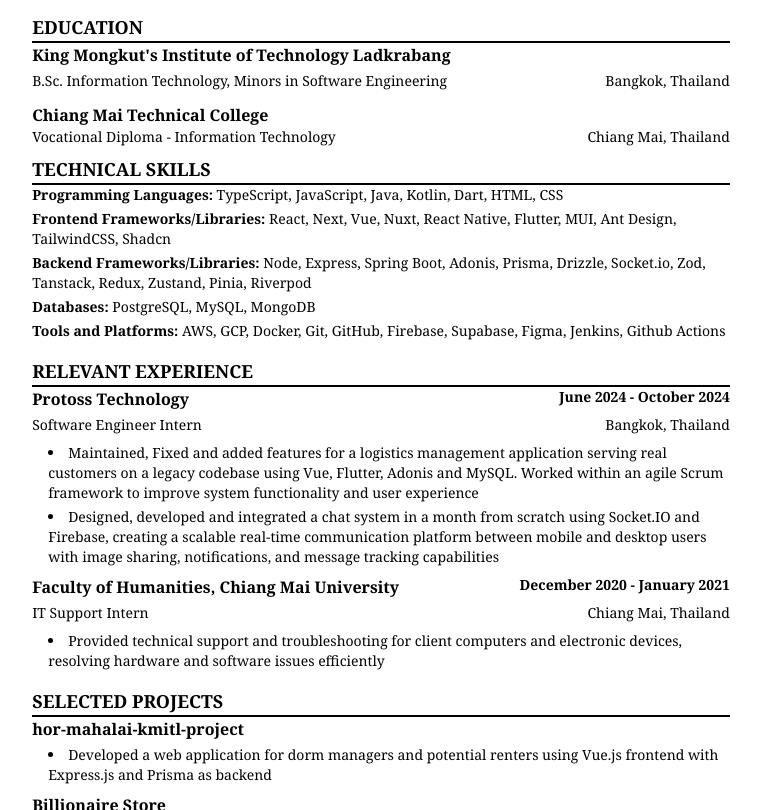
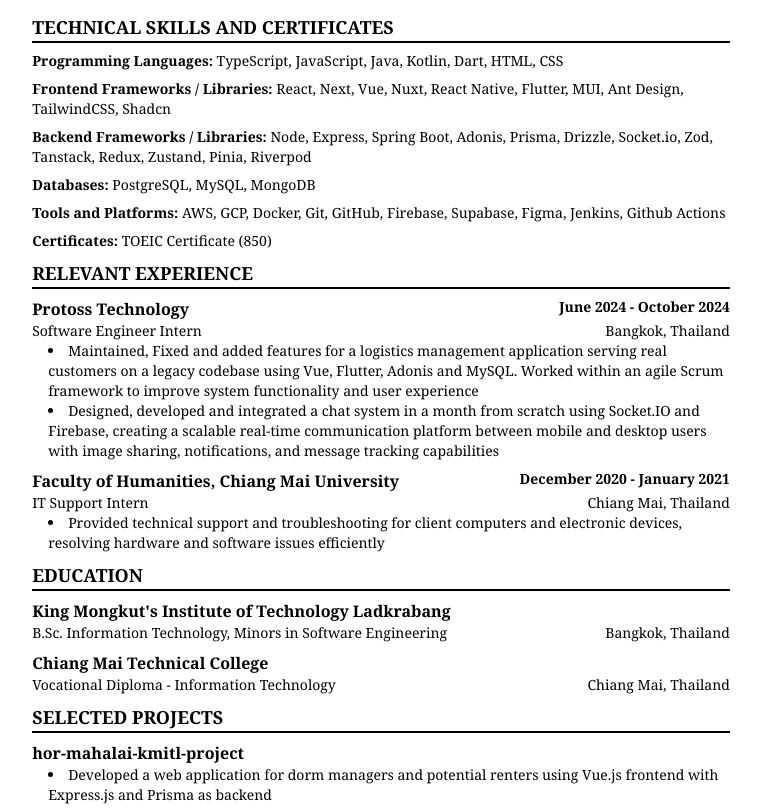
Before and after one commit to KayKaedesu/supersimpleresume, a website: page index.html in a window 1280 px wide. Shown: the part 111-921 px from the top of the page, without its empty margins (259-1020 px from the left). Drawn offline with nearby package versions, Linux system fonts and the light colour scheme.

Commit message:
fix: fix shit afthe spending like a month to migrate to arch and trying to use vim btw

```diff
--- a/index.html
+++ b/index.html
@@ -12,6 +12,7 @@
   >
     <header class="text-center mb-4">
       <h1 class="text-2xl font-bold mb-2">Ronnachai Srisangwarn</h1>
+      <!-- <span class="text-[0.1px]">Use later</span> -->
       <p class="text-sm">
         (+66) 821809530 |
         <a href="mailto:kaykaedesu@duck.com" class="text-blue-600"
@@ -35,17 +36,105 @@
     </header>
 
     <section class="mb-2">
+      <h2 class="text-lg font-bold uppercase">
+        Technical Skills and Certificates
+      </h2>
+      <div class="h-0.5 w-full bg-black mb-2"></div>
+      <div class="text-sm">
+        <p class="mb-2">
+          <span class="font-semibold">Programming Languages:</span> TypeScript,
+          JavaScript, Java, Kotlin, Dart, HTML, CSS
+        </p>
+        <p class="mb-2">
+          <span class="font-semibold">Frontend Frameworks / Libraries:</span>
+          React, Next, Vue, Nuxt, React Native, Flutter, MUI, Ant Design,
+          TailwindCSS, Shadcn
+        </p>
+        <p class="mb-2">
+          <span class="font-semibold">Backend Frameworks / Libraries:</span>
+          Node, Express, Spring Boot, Adonis, Prisma, Drizzle, Socket.io, Zod,
+          Tanstack, Redux, Zustand, Pinia, Riverpod
+        </p>
+        <p class="mb-2">
+          <span class="font-semibold">Databases:</span> PostgreSQL, MySQL,
+          MongoDB
+        </p>
+        <p class="mb-2">
+          <span class="font-semibold">Tools and Platforms:</span> AWS, GCP,
+          Docker, Git, GitHub, Firebase, Supabase, Figma, Jenkins, Github
+          Actions
+        </p>
+        <p class="mb-2">
+          <span class="font-semibold">Certificates:</span> TOEIC Certificate
+          (850)
+        </p>
+      </div>
+    </section>
+
+    <section class="mb-2">
+      <h2 class="text-lg font-bold uppercase">Relevant Experience</h2>
+      <div class="h-0.5 w-full bg-black mb-2"></div>
+
+      <div class="mb-2">
+        <div class="flex justify-between items-start">
+          <h3 class="font-semibold">Protoss Technology</h3>
+          <span class="text-sm font-semibold">June 2024 - October 2024</span>
+        </div>
+        <div class="flex justify-between items-start">
+          <p class="text-sm">Software Engineer Intern</p>
+          <span class="text-sm">Bangkok, Thailand</span>
+        </div>
+        <ul class="text-sm ml-4 list-disc list-inside">
+          <li>
+            Maintained, Fixed and added features for a logistics management
+            application serving real customers on a legacy codebase using Vue,
+            Flutter, Adonis and MySQL. Worked within an agile Scrum framework to
+            improve system functionality and user experience
+          </li>
+          <li>
+            Designed, developed and integrated a chat system in a month from
+            scratch using Socket.IO and Firebase, creating a scalable real-time
+            communication platform between mobile and desktop users with image
+            sharing, notifications, and message tracking capabilities
+          </li>
+        </ul>
+      </div>
+
+      <div class="mb-2">
+        <div class="flex justify-between items-start">
+          <h3 class="font-semibold">
+            Faculty of Humanities, Chiang Mai University
+          </h3>
+          <span class="text-sm font-semibold"
+            >December 2020 - January 2021</span
+          >
+        </div>
+        <div class="flex justify-between items-start">
+          <p class="text-sm">IT Support Intern</p>
+          <span class="text-sm">Chiang Mai, Thailand</span>
+        </div>
+        <ul class="text-sm ml-4 list-disc list-inside">
+          <li>
+            Provided technical support and troubleshooting for client computers
+            and electronic devices, resolving hardware and software issues
+            efficiently
+          </li>
+        </ul>
+      </div>
+    </section>
+
+    <section class="mb-2">
       <h2 class="text-lg font-bold uppercase">Education</h2>
-      <div class="h-0.5 w-full bg-black"></div>
+      <div class="h-0.5 w-full bg-black mb-2"></div>
 
-      <div class="mb-3">
-        <div class="flex justify-between items-start mb-1">
+      <div class="mb-2">
+        <div class="flex justify-between items-start">
           <h3 class="font-semibold">
             King Mongkut's Institute of Technology Ladkrabang
           </h3>
           <!-- <span class="text-sm font-semibold">2025</span> -->
         </div>
-        <div class="flex justify-between items-start mb-2">
+        <div class="flex justify-between items-start">
           <p class="text-sm">
             B.Sc. Information Technology, Minors in Software Engineering
           </p>
@@ -65,93 +154,16 @@
       </div>
     </section>
 
-    <section class="mb-4">
-      <h2 class="text-lg font-bold uppercase">Technical Skills</h2>
-      <div class="h-0.5 w-full bg-black"></div>
-      <div class="space-y-1 text-sm">
-        <p>
-          <strong>Programming Languages:</strong> TypeScript, JavaScript, Java,
-          Kotlin, Dart, HTML, CSS
-        </p>
-        <p>
-          <strong>Frontend Frameworks/Libraries:</strong> React, Next, Vue,
-          Nuxt, React Native, Flutter, MUI, Ant Design, TailwindCSS, Shadcn
-        </p>
-        <p>
-          <strong>Backend Frameworks/Libraries:</strong> Node, Express, Spring
-          Boot, Adonis, Prisma, Drizzle, Socket.io, Zod, Tanstack, Redux,
-          Zustand, Pinia, Riverpod
-        </p>
-        <p><strong>Databases:</strong> PostgreSQL, MySQL, MongoDB</p>
-        <p>
-          <strong>Tools and Platforms:</strong> AWS, GCP, Docker, Git, GitHub,
-          Firebase, Supabase, Figma, Jenkins, Github Actions
-        </p>
-      </div>
-    </section>
-
-    <section class="mb-4">
-      <h2 class="text-lg font-bold uppercase">Relevant Experience</h2>
-      <div class="h-0.5 w-full bg-black"></div>
+    <section class="mb-2">
+      <h2 class="text-lg font-bold uppercase">selected Projects</h2>
+      <div class="h-0.5 w-full bg-black mb-2"></div>
 
       <div class="mb-2">
-        <div class="flex justify-between items-start mb-1">
-          <h3 class="font-semibold">Protoss Technology</h3>
-          <span class="text-sm font-semibold">June 2024 - October 2024</span>
-        </div>
-        <div class="flex justify-between items-start mb-2">
-          <p class="text-sm font-medium">Software Engineer Intern</p>
-          <span class="text-sm">Bangkok, Thailand</span>
-        </div>
-        <ul class="text-sm space-y-1 ml-4 list-disc list-inside">
-          <li>
-            Maintained, Fixed and added features for a logistics management
-            application serving real customers on a legacy codebase using Vue,
-            Flutter, Adonis and MySQL. Worked within an agile Scrum framework to
-            improve system functionality and user experience
-          </li>
-          <li>
-            Designed, developed and integrated a chat system in a month from
-            scratch using Socket.IO and Firebase, creating a scalable real-time
-            communication platform between mobile and desktop users with image
-            sharing, notifications, and message tracking capabilities
-          </li>
-        </ul>
-      </div>
-
-      <div class="mb-2">
-        <div class="flex justify-between items-start mb-1">
-          <h3 class="font-semibold">
-            Faculty of Humanities, Chiang Mai University
-          </h3>
-          <span class="text-sm font-semibold"
-            >December 2020 - January 2021</span
-          >
-        </div>
-        <div class="flex justify-between items-start mb-2">
-          <p class="text-sm font-medium">IT Support Intern</p>
-          <span class="text-sm">Chiang Mai, Thailand</span>
-        </div>
-        <ul class="text-sm space-y-1 ml-4 list-disc list-inside">
-          <li>
-            Provided technical support and troubleshooting for client computers
-            and electronic devices, resolving hardware and software issues
-            efficiently
-          </li>
-        </ul>
-      </div>
-    </section>
-
-    <section class="mb-4">
-      <h2 class="text-lg font-bold uppercase">selected Projects</h2>
-      <div class="h-0.5 w-full bg-black"></div>
-
-      <div class="mb-2">
-        <div class="flex justify-between items-start mb-1">
+        <div class="flex justify-between items-start">
           <h3 class="font-semibold">hor-mahalai-kmitl-project</h3>
           <!-- <span class="text-sm font-semibold">May 2023</span> -->
         </div>
-        <ul class="text-sm space-y-1 ml-4 list-disc list-inside">
+        <ul class="text-sm ml-4 list-disc list-inside">
           <li>
             Developed a web application for dorm managers and potential renters
             using Vue.js frontend with Express.js and Prisma as backend
@@ -164,11 +176,11 @@
       </div>
 
       <div class="mb-2">
-        <div class="flex justify-between items-start mb-1">
+        <div class="flex justify-between items-start">
           <h3 class="font-semibold">Billionaire Store</h3>
           <!-- <span class="text-sm font-semibold">November 2024</span> -->
         </div>
-        <ul class="text-sm space-y-1 ml-4 list-disc list-inside">
+        <ul class="text-sm ml-4 list-disc list-inside">
           <li>
             Designed and led a development team in creating a semi-ERP/CRM
             system using Java Springboot in microservice architecture such as
@@ -182,22 +194,22 @@
       </div>
     </section>
 
-    <section class="mb-4">
-      <h2 class="text-lg font-bold uppercase">Skills and Certificate</h2>
-      <div class="h-0.5 w-full bg-black"></div>
-      <ul class="text-sm space-y-1 ml-4 list-disc list-inside">
-        <li>
+    <section>
+      <h2 class="text-lg font-bold uppercase">Other Skills</h2>
+      <div class="h-0.5 w-full bg-black mb-2"></div>
+      <ul class="text-sm ml-4 list-disc list-inside">
+        <!-- <li>
           <strong>Languages:</strong> Thai (Native), English (Advanced - TOEIC
           Certificate with a score of 850)
+        </li> -->
+        <li>
+          Proficient usage of Windows, Linux, Microsoft Office and editing tools
+          such as Photoshop, Premiere Pro, Sony Vegas and Illustrator
         </li>
         <li>
           Strong analytical thinker, quick and eager to learn new tools and
           highly adaptable to change
         </li>
-        <li>
-          Proficient usage of Windows, Linux, Microsoft Office and editing tools
-          such as Photoshop, Premiere Pro, Sony Vegas and Illustrator
-        </li>
       </ul>
     </section>
   </body>
--- /dev/null
+++ b/pnpm-workspace.yaml
@@ -0,0 +1,2 @@
+onlyBuiltDependencies:
+  - puppeteer
```
Also changed, not shown: pnpm-lock.yaml, 1 other file.
